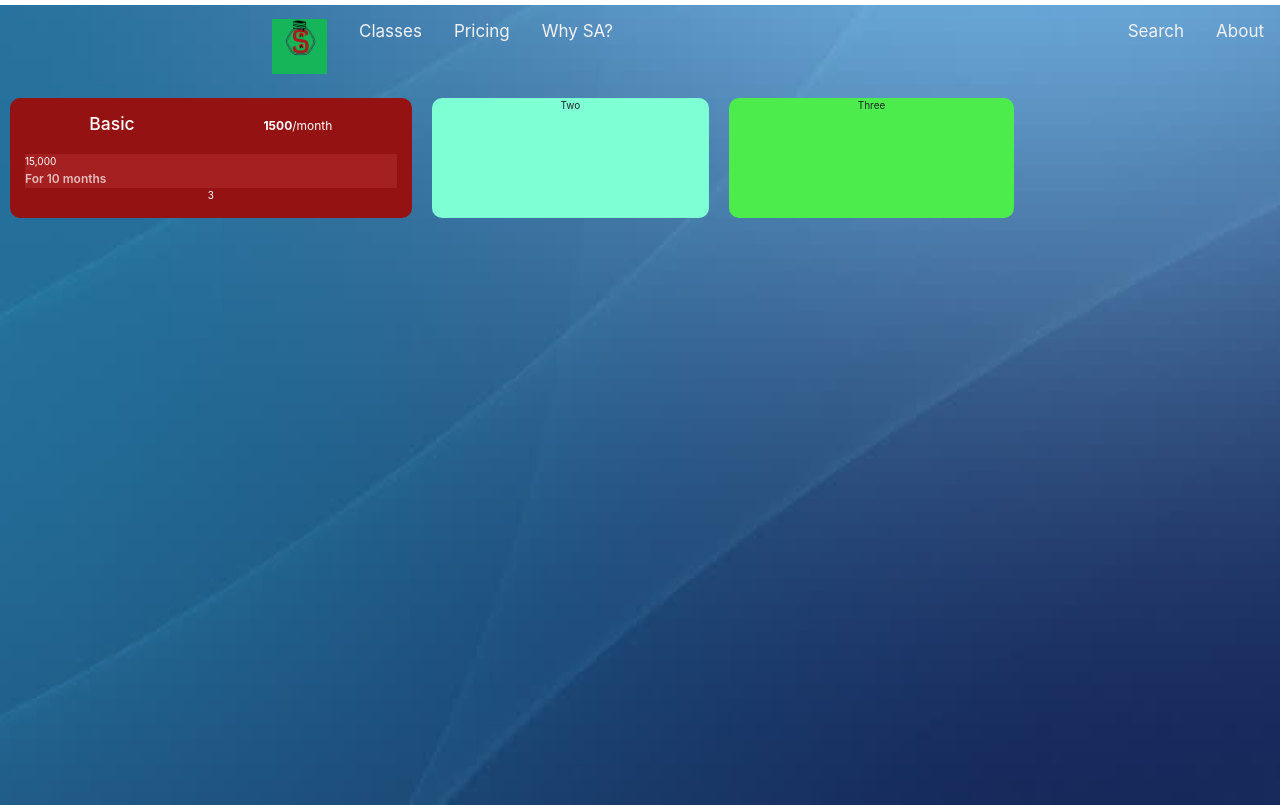
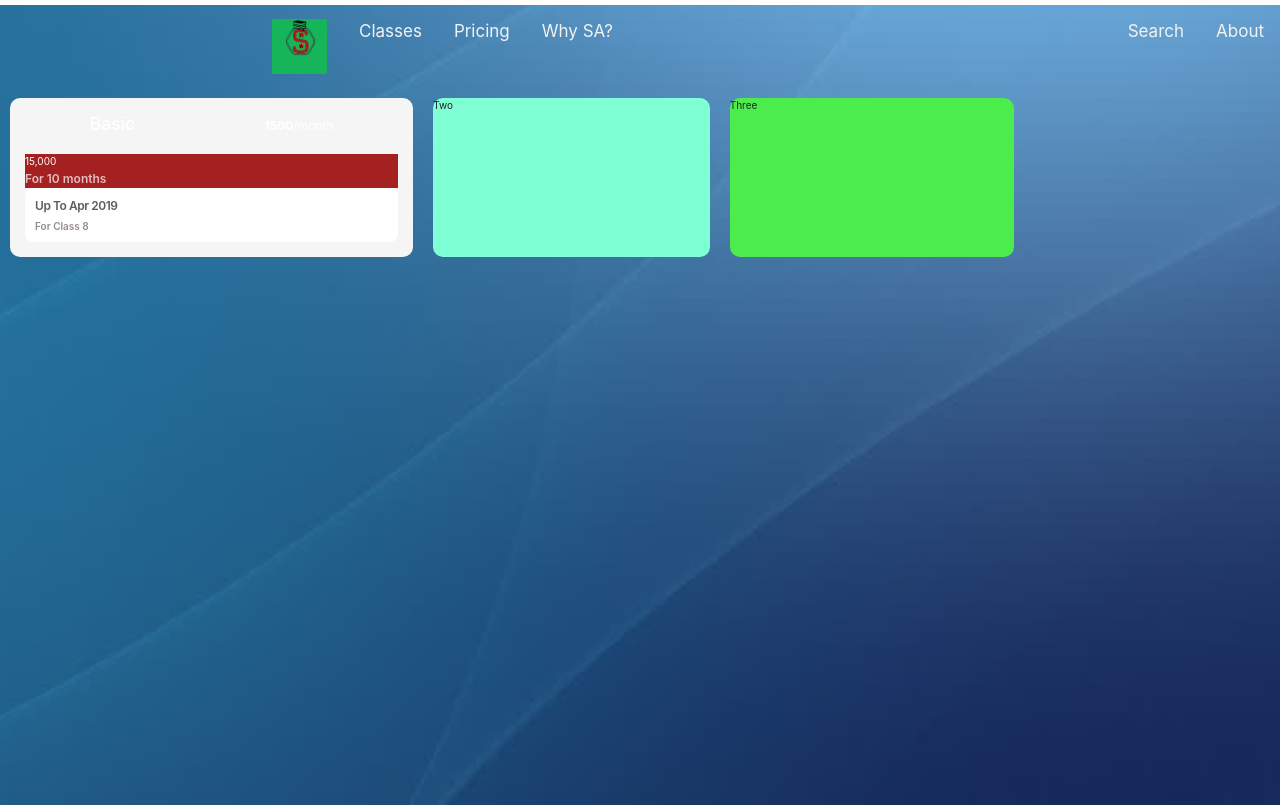
Before and after one commit to vikash-techy/TeamWork, an Angular app in the folder StudentArchitect/: page /pricing in a window 1280 px wide. Built offline with nearby package versions, Linux system fonts and the light colour scheme.

Commit message:
box css changes

```diff
--- a/StudentArchitect/src/app/pricing/pricing.component.css
+++ b/StudentArchitect/src/app/pricing/pricing.component.css
@@ -1,7 +1,7 @@
 .box {
     display: flex;
     justify-content: space-around;
-    text-align: center;
+    /* text-align: center; */
     margin-top: 50px;
     width: 80%;
   }
@@ -9,7 +9,7 @@
   .one {
     flex: 1 1 auto;
     margin: 10px;
-    background-color: rgb(148, 18, 18);
+    background: whitesmoke;
     border-radius: 10px;
   }
 
@@ -32,6 +32,7 @@
     flex-direction: column;
     padding: 0 15px 15px;
     color: white;
+    margin-left: 0px;
   }
 
   .course-type-heading{
@@ -62,3 +63,30 @@
     display: flex;
     align-items: flex-start;
   }
+
+  .course-timeline{
+    position: relative;
+    padding: 8px 24px 8px 10px;
+    border-radius: 8px;
+    background-color: white;
+    margin-top: auto;
+    cursor: pointer;
+  }
+
+  .course-timeline-one{
+    font-size: 12px;
+    line-height: 20px;
+    font-weight: 600;
+    letter-spacing: -.45px;
+    color: #5d5d5d;
+    align-items: flex-start;
+  }
+
+  .course-timeline-two{
+    margin-top: 3px;
+    font-size: 10px;
+    line-height: 15px;
+    font-weight: 600;
+    color: #695b5b;
+    opacity: .7;
+  }
--- a/StudentArchitect/src/app/pricing/pricing.component.html
+++ b/StudentArchitect/src/app/pricing/pricing.component.html
@@ -11,7 +11,14 @@
             <div class="total-price">15,000</div>
             <div class="total-months">For 10 months</div>
           </div>
-          <div>3</div>
+          <div class="course-timeline">
+             <div class="course-timeline-one">
+                Up To Apr 2019
+            </div>
+             <div class="course-timeline-two">
+               For Class 8
+             </div>
+          </div>
       </div>
   </div>
   <div class="two">Two</div>
```
